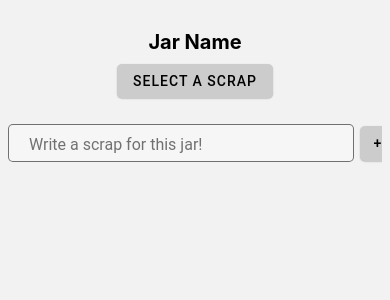
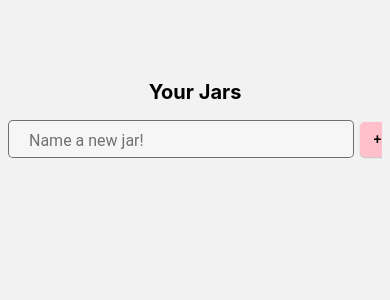
Before and after one commit to yousiefc/Jar, a React Native app: screen / in a window 390 px wide. Shown: the top 300 px of the page. Built offline with nearby package versions, Linux system fonts and the light colour scheme.

Commit message:
some working storage:)

```diff
--- a/App.js
+++ b/App.js
@@ -1,9 +1,11 @@
+/* eslint-disable no-unused-vars */
 import React, { useState } from 'react'
-import {  View, StyleSheet } from 'react-native'
+import {  StyleSheet } from 'react-native'
 import { Provider as PaperProvider, Surface } from 'react-native-paper'
 import theme from './utils/theme'
 import Constants from 'expo-constants'
 import Jar from './components/Jar'
+import Main from './Main'
 //import defaultColors from './utils/defaultColors'
 
 //TODO: for now everythign is volatile, use AsyncStorage to store all the scraps locally
@@ -32,7 +34,7 @@ const App = () => {
 	return (
 		<PaperProvider theme={theme}>
 			<Surface style={styles.container}>
-        <Jar color={color} />
+				<Main />
 			</Surface>
 		</PaperProvider>
 	)
--- /dev/null
+++ b/Main.js
@@ -0,0 +1,125 @@
+/* eslint-disable no-unused-vars */
+import React, { useState, useEffect } from 'react'
+import { Button, TextInput, Appbar } from 'react-native-paper'
+import { Text, View, StyleSheet, ScrollView } from 'react-native'
+import AsyncStorage from '@react-native-community/async-storage'
+
+const Main = () => {
+
+	const [currentInput, setCurrentInput] = useState('')
+	const [jars, setJars] = useState([])
+
+	const addItem = async () => {
+		if (currentInput !== '') {
+			var newJar = {
+				name: currentInput,
+				color: 'pink' ,//random color
+				scraps: [],
+			}
+			const jsonValue = JSON.stringify(newJar)
+			await AsyncStorage.setItem(currentInput, jsonValue)
+		}
+		setCurrentInput('')
+	}
+
+	useEffect(() => {
+		const getJars = async () => {
+			let keys = []
+			keys = await AsyncStorage.getAllKeys()
+			setJars(keys)
+		}
+		getJars()
+	}, [currentInput])
+
+	return (
+		<ScrollView style={styles.container} stickyHeaderIndices={[0]} showsVerticalScrollIndicator={false} >
+
+			<View style={{backgroundColor: '#f2f2f2', zIndex: 1000, paddingTop: 70}}>
+				<Text style={styles.title}>Your Jars</Text>
+				<View style={styles.header}>
+					<TextInput
+						mode="outlined"
+						placeholder="Name a new jar!"
+						onChangeText={a => setCurrentInput(a)}
+						value={currentInput}
+						style={styles.input}
+					/>
+					<Button
+						mode="contained"
+						compact={true}
+						onPress={() => addItem()}
+						style={styles.add}
+						color='pink' >
+            +
+					</Button>
+				</View>
+			</View>
+
+			<View style={styles.bottom}>
+				{jars.map((jar, key) => {
+					return (
+						<Button
+							mode='contained'
+							style={styles.widget}
+							key={key}>{jar}</Button>
+					)
+				})}
+			</View>
+
+		</ScrollView>
+	)
+}
+
+
+
+const styles = StyleSheet.create({
+	container: {
+		//paddingTop: 70
+	},
+	header: {
+		flexDirection: 'row',
+		alignItems: 'center',
+		//justifyContent: 'center',
+		marginVertical: 10
+	},
+	input: {
+		paddingLeft: 7,
+		paddingRight: 7,
+		marginRight: 6,
+		height: 36,
+		width: 346,
+		//borderRadius: 5,
+		borderColor: '#aaa',
+		//borderWidth: 1,
+	},
+	add: {
+		textAlign: 'center',
+		justifyContent: 'center',
+		height: 35,
+		marginTop: 6,
+		width: 36,
+		//borderRadius: 5,
+		//backgroundColor: '#66ccff',
+	},
+	title: {
+		marginTop: 10,
+		fontSize: 20,
+		fontWeight: 'bold',
+		textAlign: 'center',
+		justifyContent: 'center',
+	},
+	widget: {
+		textAlign: 'center',
+		justifyContent: 'center',
+		height: 150,
+		width: 375,
+		marginHorizontal: 10,
+		marginVertical: 10
+	},
+	bottom: {
+		marginBottom: 100,
+		zIndex: -999
+	}
+})
+
+export default Main
--- a/package.json
+++ b/package.json
@@ -8,6 +8,7 @@
     "eject": "expo eject"
   },
   "dependencies": {
+    "@react-native-community/async-storage": "^1.12.0",
     "expo": "~39.0.2",
     "expo-status-bar": "~1.0.2",
     "react": "16.13.1",
@@ -19,7 +20,9 @@
     "react-native-web": "~0.13.12"
   },
   "devDependencies": {
-    "@babel/core": "~7.9.0"
+    "@babel/core": "~7.9.0",
+    "eslint": "^7.10.0",
+    "eslint-plugin-react": "^7.21.2"
   },
   "private": true
 }
--- a/utils/theme.js
+++ b/utils/theme.js
@@ -9,6 +9,6 @@ const theme = {
 		accent: '#f1c40f',
 		surface: '#f2f2f2',
 	},
-};
+}
 
 export default theme
```
Also changed, not shown: components/Jar.js (+11 -6 lines), utils/colorChange.js (+8 -8 lines), .eslintrc.json (added), 2 other files (tests, documents, lock files or other folders). Lines whose indentation alone changed are shown as unchanged.
